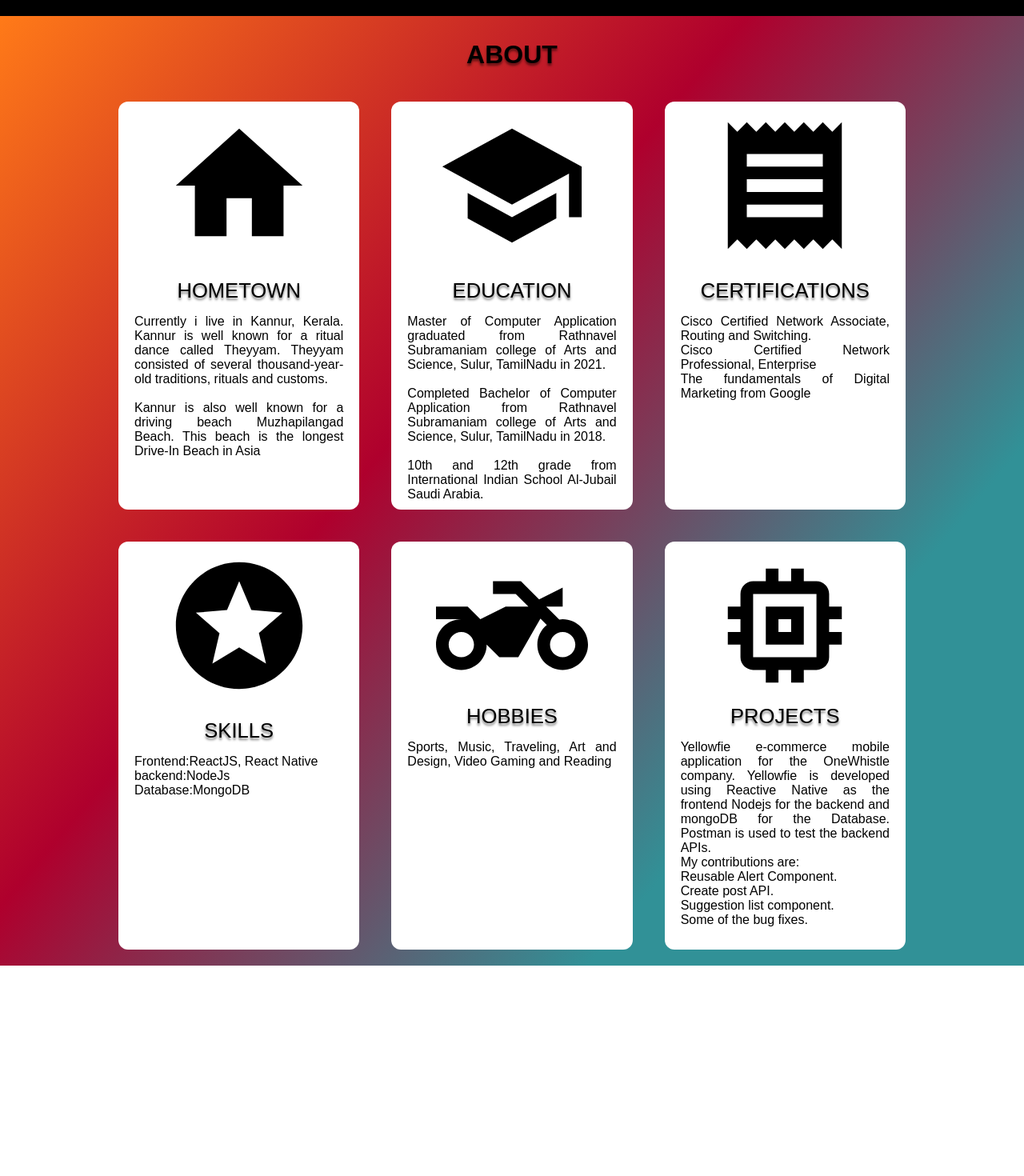
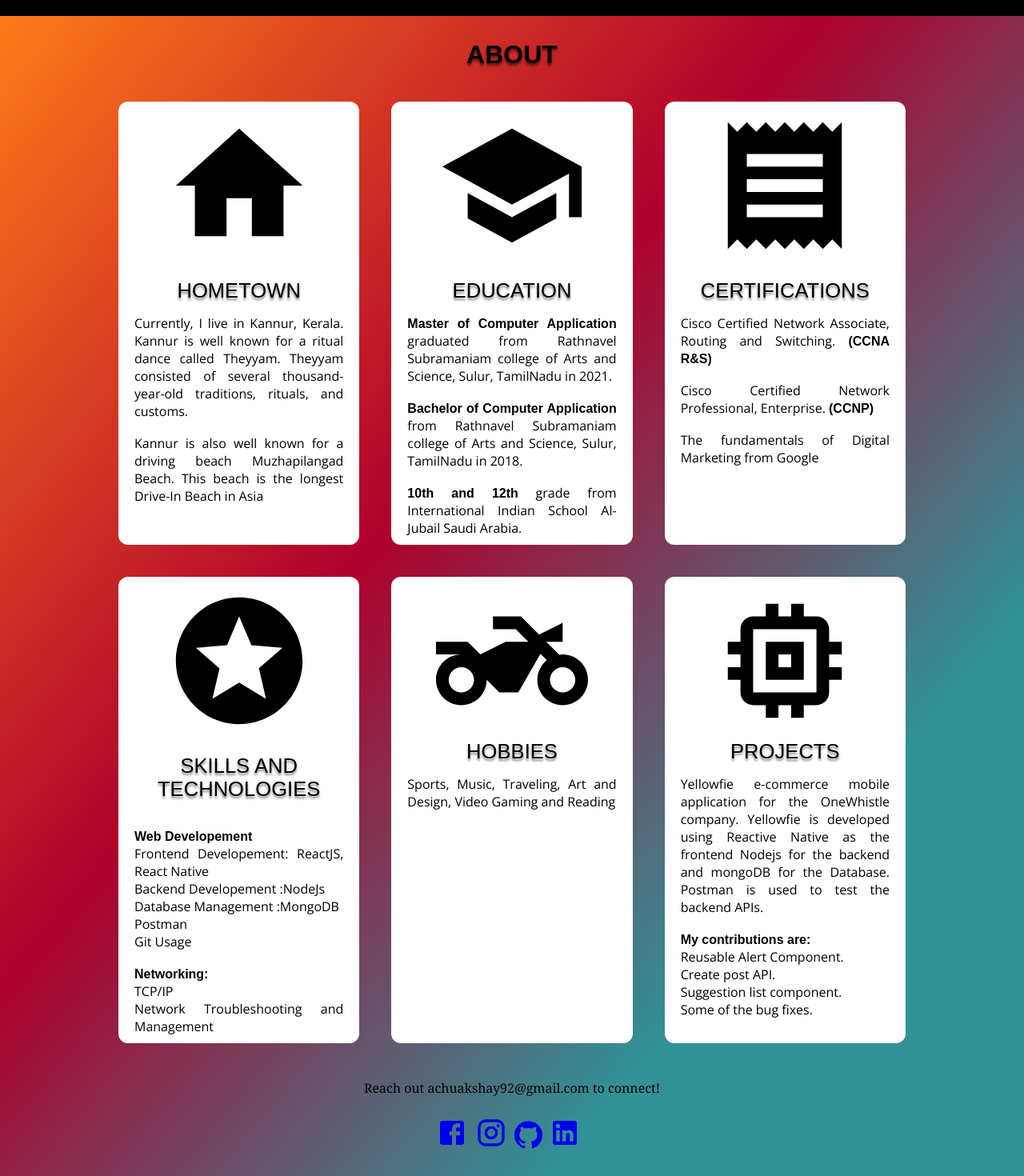
Before and after one commit to achu1717/akresume, a React (Create React App) app: page /about in a window 1280 px wide. Shown: the part 45-1515 px from the top of the page at 80% size. Before the commit the page ends 1252 px from the top, so only its background shows below. Built offline with nearby package versions, Linux system fonts and the light colour scheme.

Commit message:
About page complete

```diff
--- a/package.json
+++ b/package.json
@@ -13,6 +13,8 @@
     "react-icons": "^4.2.0",
     "react-router-dom": "^5.2.0",
     "react-scripts": "4.0.3",
+    "react-tsparticles": "^1.27.0",
+    "reactstrap": "^8.9.0",
     "web-vitals": "^1.1.2"
   },
   "scripts": {
--- a/public/index.html
+++ b/public/index.html
@@ -10,6 +10,8 @@
       content="Web site created using create-react-app"
     />
     <link rel="apple-touch-icon" href="%PUBLIC_URL%/logo192.png" />
+    <link rel="preconnect" href="https://fonts.gstatic.com">
+<link href="https://fonts.googleapis.com/css2?family=Open+Sans:wght@300&display=swap" rel="stylesheet">
     <!--
       manifest.json provides metadata used when your web app is installed on a
       user's mobile device or desktop. See https://developers.google.com/web/fundamentals/web-app-manifest/
--- a/src/Pages/About.js
+++ b/src/Pages/About.js
@@ -1,5 +1,6 @@
 import React from "react";
 import {Memory, Home,School,Receipt,Stars,TwoWheeler} from '@material-ui/icons';
+import SocialMedia from '../components/SocialMedia'
 export default function About() {
   return (
     <div class="maindiv">
@@ -10,9 +11,7 @@ export default function About() {
         <br/>
           <p className="headingtech">HOMETOWN</p>
           <p className="abtcont">
-            Currently i live in Kannur, Kerala. Kannur is well known for a ritual
-            dance called Theyyam. Theyyam consisted of several thousand-year-old
-            traditions, rituals and customs.
+          Currently, I live in Kannur, Kerala. Kannur is well known for a ritual dance called Theyyam. Theyyam consisted of several thousand-year-old traditions, rituals, and customs.
           </p>
           <br/>
           <p className="abtcont">Kannur is also well known for a driving beach Muzhapilangad Beach. This beach is the longest Drive-In Beach in Asia </p>
@@ -21,19 +20,21 @@ export default function About() {
         <center><School style={{ fontSize: 190 }}/></center>
         <br/>
           <p className="headingtech">EDUCATION</p>
-          <p className="abtcont">Master of Computer Application graduated from Rathnavel Subramaniam college of Arts and Science, Sulur, TamilNadu
+          <p className="abtcont"><b>Master of Computer Application </b>graduated from Rathnavel Subramaniam college of Arts and Science, Sulur, TamilNadu
           in 2021.</p>
           <br/>
-         <p className="abtcont">Completed Bachelor of Computer Application from Rathnavel Subramaniam college of Arts and Science, Sulur, TamilNadu in 2018.</p>
+         <p className="abtcont"><b>Bachelor of Computer Application</b> from Rathnavel Subramaniam college of Arts and Science, Sulur, TamilNadu in 2018.</p>
          <br/>
-         <p className="abtcont">10th and 12th grade from International Indian School Al-Jubail Saudi Arabia.</p>
+         <p className="abtcont"><b>10th and 12th</b> grade from International Indian School Al-Jubail Saudi Arabia.</p>
         </div>
         <div class="childcdv">
         <center><Receipt style={{ fontSize: 190 }}/></center>
         <br/>
           <p className="headingtech">CERTIFICATIONS</p>
-          <p className="abtcont">Cisco Certified Network Associate, Routing and Switching.</p>
-          <p className="abtcont">Cisco Certified Network Professional, Enterprise</p>
+          <p className="abtcont">Cisco Certified Network Associate, Routing and Switching. <b>(CCNA R&S)</b></p>
+          <br/>
+          <p className="abtcont">Cisco Certified Network Professional, Enterprise. <b>(CCNP)</b></p>
+          <br/>
           <p className="abtcont">The fundamentals of Digital Marketing from Google</p>
         </div>
       </div>
@@ -41,10 +42,18 @@ export default function About() {
         <div class="childcdv">
         <center><Stars style={{ fontSize: 190 }}/></center>
         <br/>
-          <p className="headingtech">SKILLS</p>
-        <p>Frontend:ReactJS, React Native</p>
-        <p>backend:NodeJs</p>
-        <p>Database:MongoDB</p>
+          <p className="headingtech">SKILLS AND TECHNOLOGIES</p>
+          <br/>
+          <p className="abtcont"><b>Web Developement</b></p>
+        <p className="abtcont">Frontend Developement: ReactJS, React Native</p>
+        <p className="abtcont">Backend Developement :NodeJs</p>
+        <p className="abtcont">Database Management  :MongoDB</p>
+        <p className="abtcont">Postman</p>
+        <p className="abtcont">Git Usage</p>
+        <br/>
+        <p className="abtcont"><b>Networking:</b></p>
+        <p className="abtcont">TCP/IP</p>
+        <p className="abtcont">Network Troubleshooting and Management</p>
         </div>
         <div class="childcdv">
         <center><TwoWheeler style={{ fontSize: 190 }}/></center>
@@ -60,7 +69,8 @@ export default function About() {
           <p className="headingtech">PROJECTS</p>
           <p className="abtcont">Yellowfie e-commerce mobile application for the OneWhistle company. Yellowfie is developed using Reactive Native as the frontend Nodejs for the backend and mongoDB for the Database.
           Postman is used to test the backend APIs.</p>
-          <p className="abtcont">My contributions are:</p>
+          <br/>
+          <p className="abtcont"><b>My contributions are:</b></p>
           <p className="abtcont">Reusable Alert Component.</p>
           <p className="abtcont">Create post API.</p>
           <p className="abtcont">Suggestion list component.</p>
@@ -68,6 +78,12 @@ export default function About() {
           <br/>
         </div>
       </div>
+      <p className="contentss">
+        Reach out achuakshay92@gmail.com to connect!
+      </p>
+      <div>
+      <SocialMedia/>
+      </div>
     </div>
   );
 }
--- a/src/Pages/Home.css
+++ b/src/Pages/Home.css
@@ -56,15 +56,18 @@
 }
 .tech {
   margin-top: 135px;
-  background: #fff;
+  background:white;
   margin-left: 30px;
   margin-right: 30px;
   padding-top: 20px;
   padding-bottom: 20px;
   border-radius: 12px;
+  border: 3px solid thistle;
+
 }
 .aboutbx {
   margin-top: 120px;
+
 }
 .tecicon1 {
   height: 90px;
@@ -123,4 +126,5 @@
 .abtcont{
   text-align: justify;
   text-justify: inter-word;
+  font-family: 'Open Sans', sans-serif;
 }
--- a/src/Pages/Home.js
+++ b/src/Pages/Home.js
@@ -5,17 +5,19 @@ import rct from "../images/rct.png";
 import ndjs from "../images/ndjs.png";
 import expjs from "../images/expjs.png";
 import mongdb from "../images/mngdb.png";
-
+import Particles from "react-tsparticles";
 import SocialMedia from '../components/SocialMedia'
 export default function Home() {
   return (
     <div className="maindiv">
-      <br />
-      <br />
-      <div className="aboutbx">
-        <center>
+       <br />
+       <br />
+        <div className="aboutbx">
+
+         <center>
+
           <img className="dp" src={dp} />
-        </center>
+         </center>
 
         <h1 className="head2">AKSHAY SURESH</h1>
         <h3 className="head3">Full stack Web Developer</h3>
@@ -24,7 +26,87 @@ export default function Home() {
           freelance frontend developer and is always interested in a challenge.
         </p>
       </div>
+      {/* <Particles
+      className="particles"
+        id="tsparticles"
+        options={{
+          fpsLimit: 60,
+          interactivity: {
+            detectsOn: "canvas",
+            events: {
+              onClick: {
+                enable: true,
+                mode: "push",
+              },
+              onHover: {
+                enable: true,
+                mode: "repulse",
+              },
+              resize: true,
+            },
+            modes: {
+              bubble: {
+                distance: 400,
+                duration: 2,
+                opacity: 0.8,
+                size: 40,
+              },
+              push: {
+                quantity: 4,
+              },
+              repulse: {
+                distance: 200,
+                duration: 0.4,
+              },
+            },
+          },
+          particles: {
+            color: {
+              value: "#ffffff",
+            },
+            links: {
+              color: "#ffffff",
+              distance: 150,
+              enable: true,
+              opacity: 0.5,
+              width: 1,
+            },
+            collisions: {
+              enable: true,
+            },
+            move: {
+              direction: "none",
+              enable: true,
+              outMode: "bounce",
+              random: false,
+              speed: 6,
+              straight: false,
+            },
+            number: {
+              density: {
+                enable: true,
+                value_area: 800,
+              },
+              value: 80,
+            },
+            opacity: {
+              value: 0.5,
+            },
+            shape: {
+              type: "circle",
+            },
+            size: {
+              random: true,
+              value: 5,
+            },
+          },
+          detectRetina: true,
+        }}
+      /> */}
+
+
       <div className="tech">
+      <div id="abtboxin">
         <h1 className="headingtech">Technologies</h1>
         <p className="contentss">
           I use these Technologies for the Web developement
@@ -38,9 +120,10 @@ export default function Home() {
           &nbsp;&nbsp;&nbsp;&nbsp;&nbsp;&nbsp;
           <img className="tecicon4" src={mongdb} />
         </center>
+        </div>
       </div>
       <p className="contentss">
-        Reach out to achuakshay92@gmail.com to connect!
+        Reach out achuakshay92@gmail.com to connect!
       </p>
       <div>
       <SocialMedia/>
--- a/src/components/SocialMedia.js
+++ b/src/components/SocialMedia.js
@@ -6,8 +6,8 @@ export default function SocialMedia() {
     return (
         <div className="socicn">
             <center>
-      <a className="socicnl" href="https://github.com/achu1717"><Facebook  style={{ fontSize: 40 }}/></a>&nbsp;&nbsp;
-      <a className="socicnl" href="https://css-tricks.com/"><Instagram style={{ fontSize: 40 }}/></a>&nbsp;&nbsp;
+      <a className="socicnl" href="https://www.facebook.com/akshay.suresh1212"><Facebook  style={{ fontSize: 40 }}/></a>&nbsp;&nbsp;
+      <a className="socicnl" href="https://www.instagram.com/akshay_ach/"><Instagram style={{ fontSize: 40 }}/></a>&nbsp;&nbsp;
       <a className="socicnl" href="https://github.com/achu1717"><GitHub style={{ fontSize: 35 }}/></a>&nbsp;&nbsp;
       <a className="socicnl" href="https://in.linkedin.com/in/akshay-suresh17"><LinkedIn style={{ fontSize: 40 }}/></a>&nbsp;&nbsp;
       </center>
```
Also changed, not shown: 1 other file (tests, documents, lock files or other folders).
